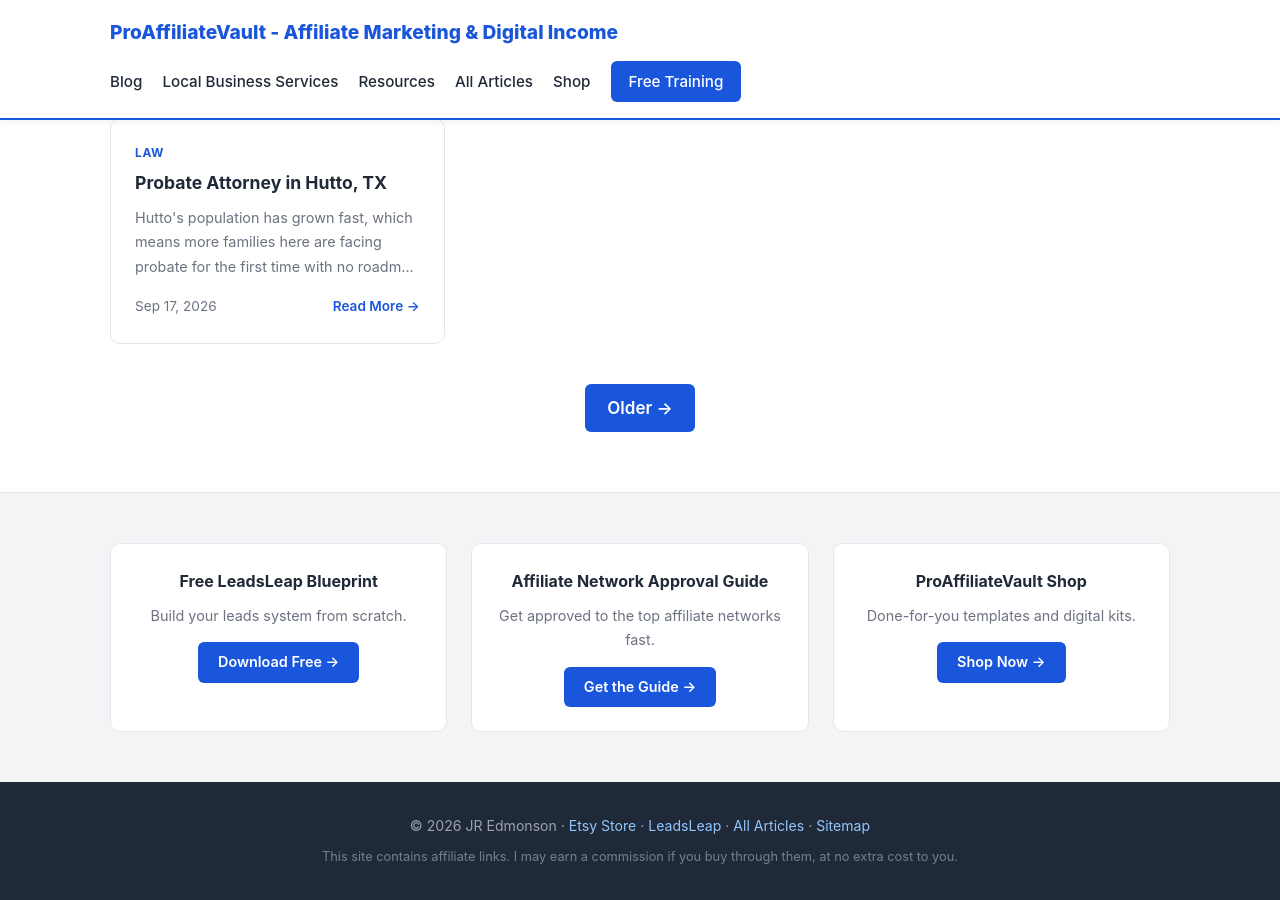
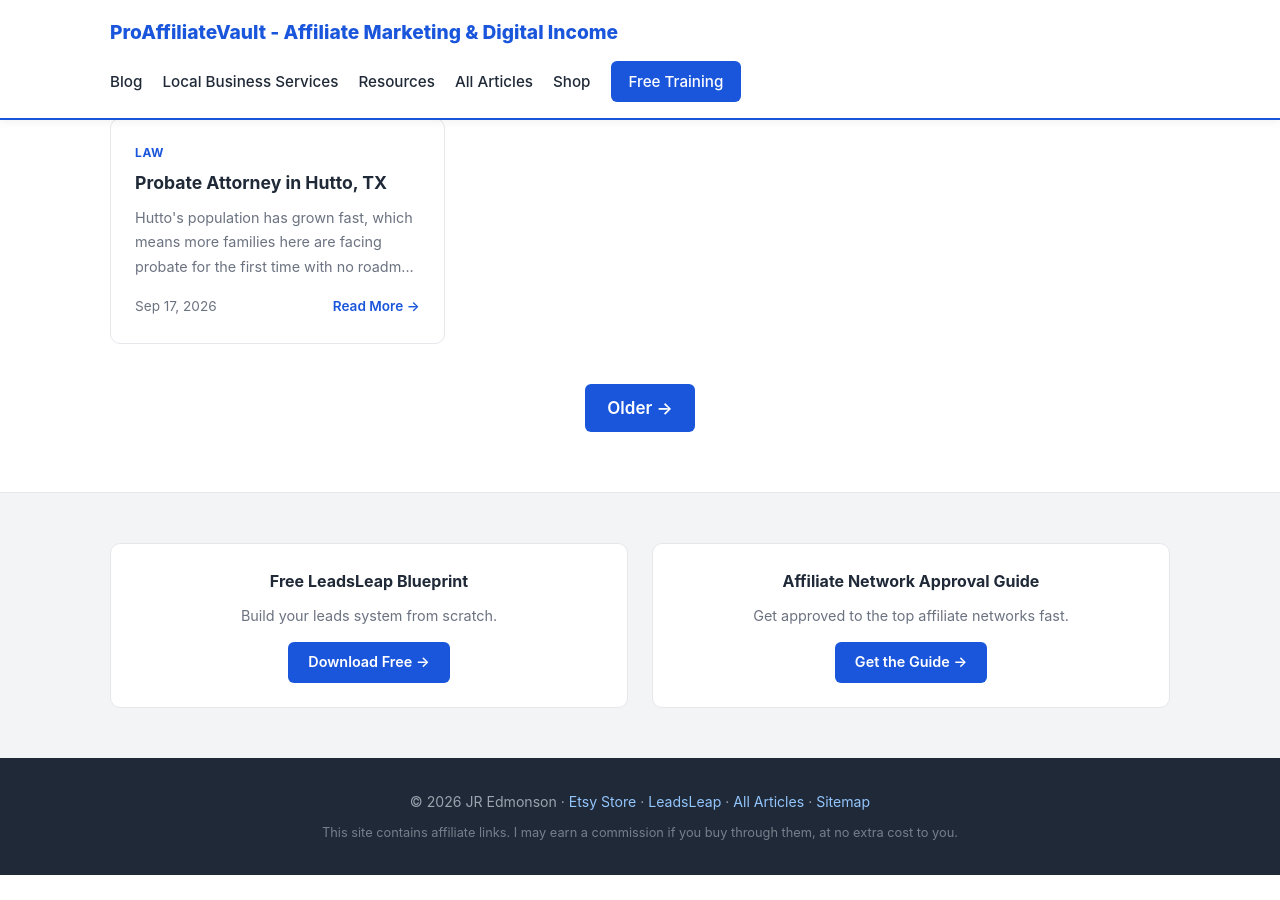
Before and after one commit to jredmonson/jredmonson.github.io, a Jekyll site: the page built from index.html, in a window 1280 px wide and 900 px high, scrolled down 1374 px. Built offline with Jekyll 4.4.1, drawn with Linux system fonts in a browser that asks for light colours; the list of posts is cut into pages by our own code; after the commit the page ends 2249 px from its top, so only the background shows below that.

Commit message:
Remove ProAffiliateVault Shop from index.html
Removed ProAffiliateVault Shop section from resources.

```diff
--- a/index.html
+++ b/index.html
@@ -57,10 +57,5 @@ description: "Actionable affiliate marketing strategies, digital product tools,
       <p>Get approved to the top affiliate networks fast.</p>
       <a href="https://llpgpro.com/f6jhrm7v/" target="_blank" rel="noopener">Get the Guide →</a>
     </div>
-    <div class="resource-item">
-      <h3>ProAffiliateVault Shop</h3>
-      <p>Done-for-you templates and digital kits.</p>
-      <a href="https://proaffiliatevault.etsy.com" target="_blank" rel="noopener">Shop Now →</a>
-    </div>
   </div>
 </section>
```
